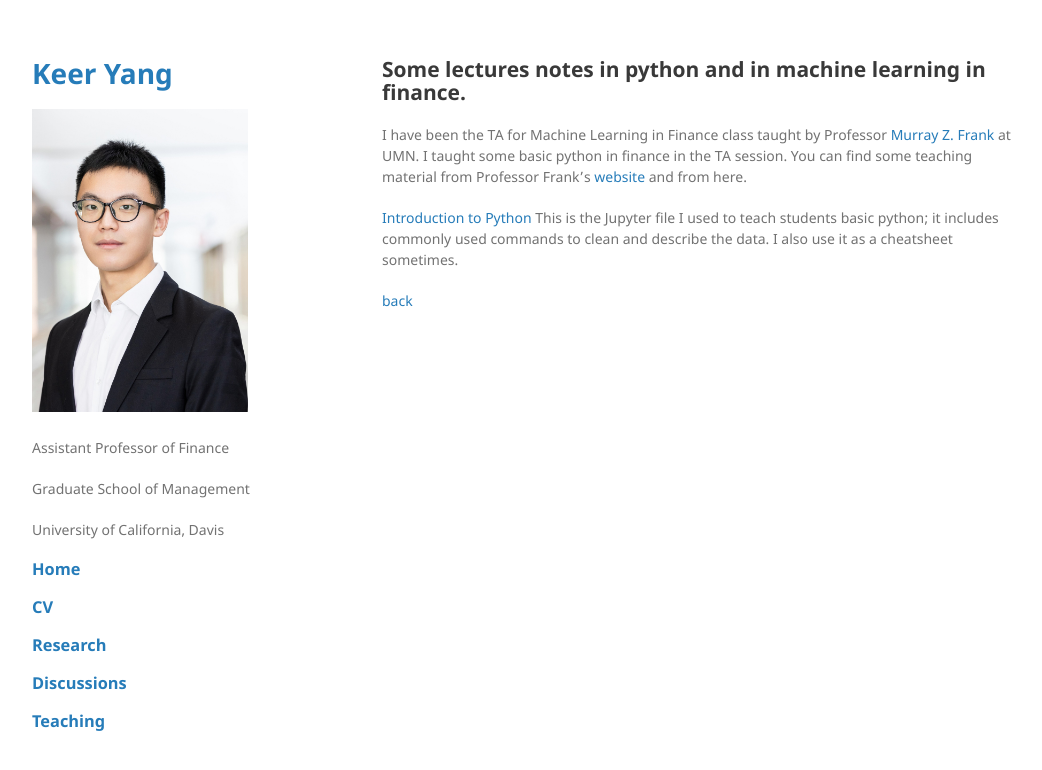
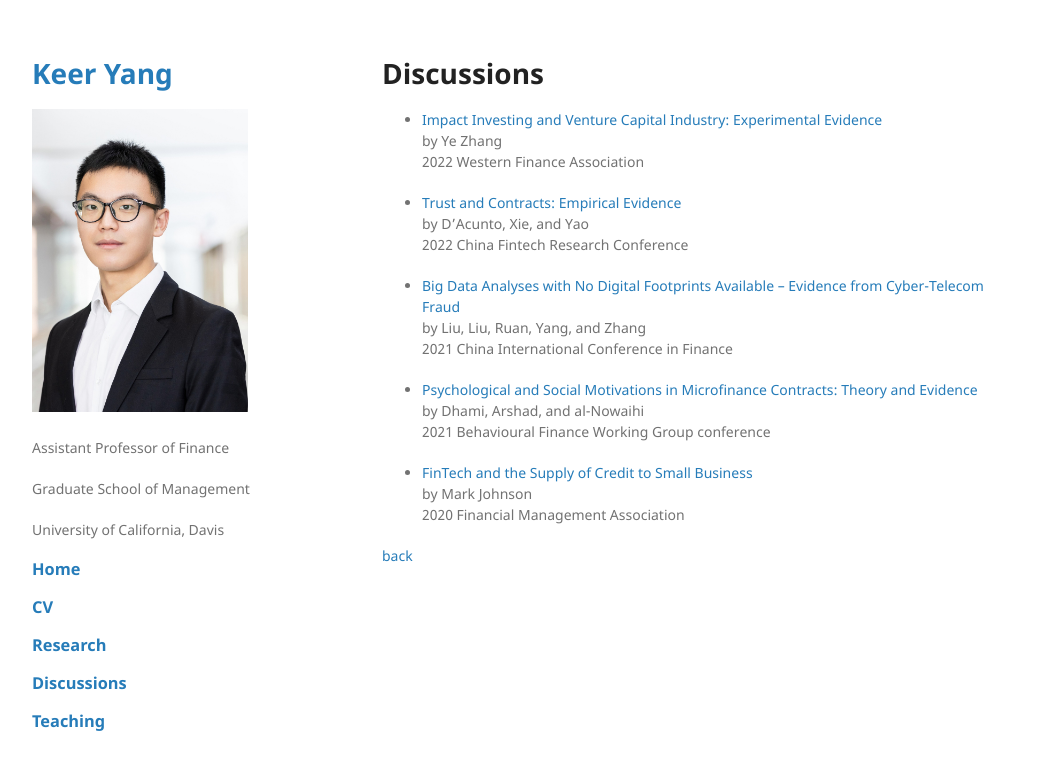
Before and after one commit to keeryang/keeryang.github.io, a Jekyll site: the page built from discussions.md, in a window 1280 px wide. Shown: the top 770 px of the page, without its empty margins (118-1160 px from the left). Built offline with Jekyll 4.4.1, drawn with Linux system fonts in a browser that asks for light colours; the repository's description, which GitHub fills in, is left out; our own code applies the rules of GitHub Pages for plain Markdown files.

Commit message:
Update discussions.md

```diff
--- a/discussions.md
+++ b/discussions.md
@@ -2,12 +2,27 @@
 layout: default
 ---
 
-## Some lectures notes in python and in machine learning in finance.
+# Discussions
+*   [Impact Investing and Venture Capital Industry: Experimental Evidence](./discussions/Discussion_Zhang_ESG_and_VC_byKeerYANG.pdf)<br/>
+    by Ye Zhang <br/>
+    2022 Western Finance Association
 
-I have been the TA for Machine Learning in Finance class taught by Professor [Murray Z. Frank](https://mzfrank.github.io/myweb/) at UMN. I taught some basic python in finance in the TA session. You can find some teaching material from Professor Frank's [website](https://mzfrank.github.io/myweb/) and from here.
+*   [Trust and Contracts: Empirical Evidence](./discussions/Discussion_DAcuntoetal_TrustContracts_byKeerYANG.pdf)<br/>
+    by D’Acunto, Xie, and Yao <br/>
+    2022 China Fintech Research Conference
 
-[Introduction to Python](./papers/python_intro.ipynb)
-This is the Jupyter file I used to teach students basic python; it includes commonly used commands to clean and describe the data. I also use it as a cheatsheet sometimes.
+*   [Big Data Analyses with No Digital Footprints Available – Evidence from Cyber-Telecom Fraud](./discussions/Discussion_Liuetal_DigitalFootprints_byKeerYANG.pdf)<br/>
+    by Liu, Liu, Ruan, Yang, and Zhang <br/>
+    2021 China International Conference in Finance
+
+*   [Psychological and Social Motivations in Microfinance Contracts: Theory and Evidence](./discussions/Discussion_Dhamietal_MicrofinanceContracts_byKeerYANG.pdf)<br/>
+    by Dhami, Arshad, and al-Nowaihi<br/>
+    2021 Behavioural Finance Working Group conference
+
+*   [FinTech and the Supply of Credit to Small Business](./discussions/Discussion_MarkJohnson2020_FinTech_byKeerYANG.pdf)<br/>
+    by Mark Johnson<br/>
+    2020 Financial Management Association
+
 
 
 [back](./)
```
